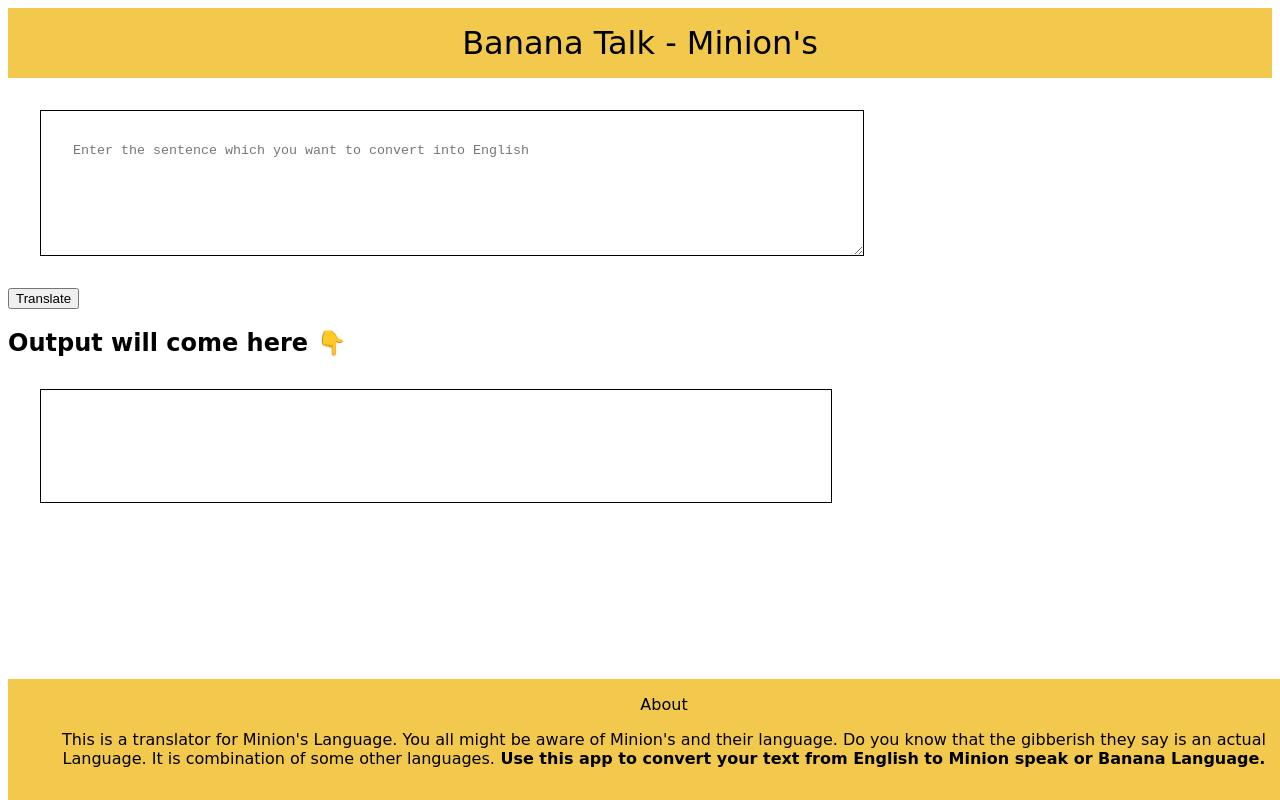
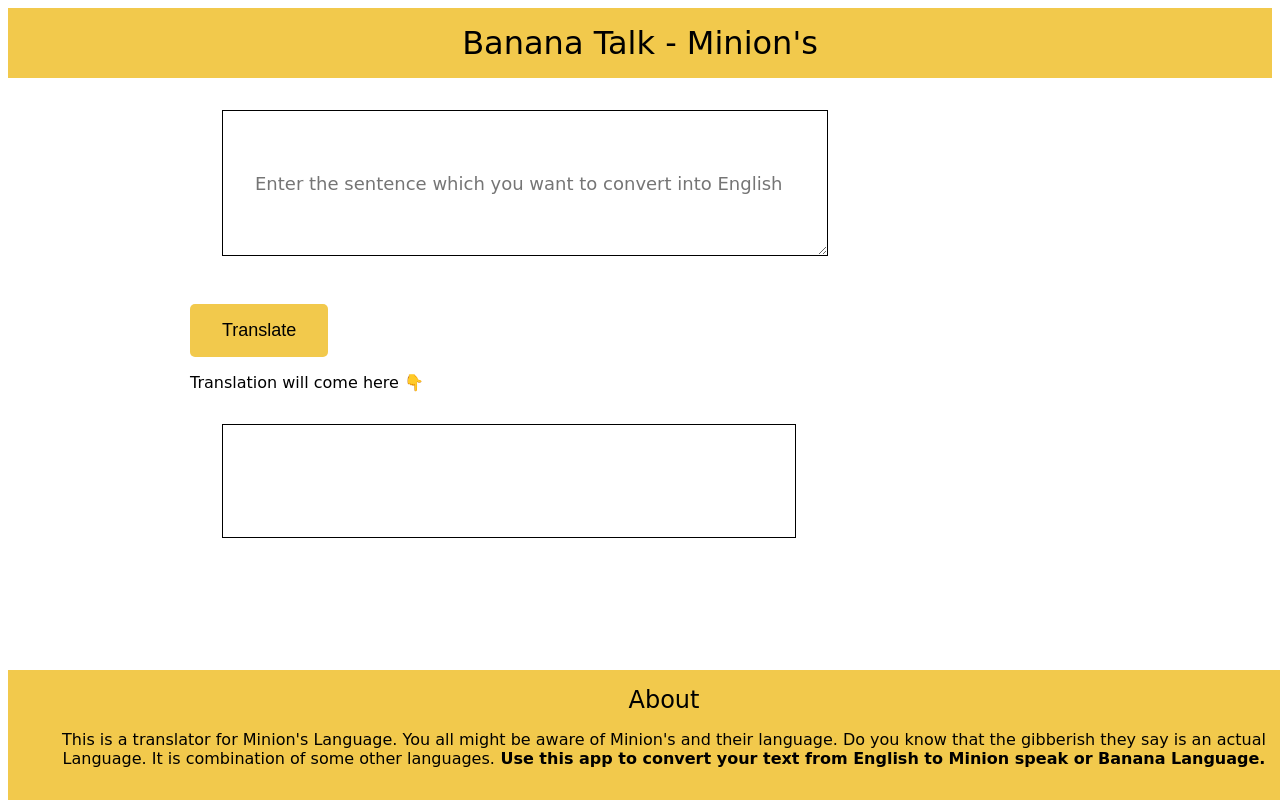
Before and after one commit to almondjain/translate-into-MinionLanguage, a plain HTML site: page index.html in a window 1280 px wide. Drawn offline with Linux system fonts and the light colour scheme.

Commit message:
worked on css

```diff
--- a/index.html
+++ b/index.html
@@ -15,17 +15,21 @@
     <nav>
         <div id="navigation-bar">Banana Talk - Minion's</div>
     </nav>
+
+    <div id = "block">
+
     <!-- Having block to enter data in English -->
     <textarea id="taking-input" placeholder="Enter the sentence which you want to convert into English"></textarea>
 
     <!-- Making Button to translate it-->
     <button id="translate-button">Translate</button>
 
-    <h2> Output will come here 👇</h2>
+    <div> Translation will come here 👇</div>
 
     <!-- Output box-->
     <div id="output"></div>
 
+</div>
     <!-- Footer -->
     <footer>
         <div id="about-sec">About</div>
--- a/styles.css
+++ b/styles.css
@@ -2,6 +2,10 @@
     --primary: #F2C94C;
     --black: #333333;
 }
+
+/* * {
+    box-sizing: border-box;
+} */
 
 body {
 
@@ -16,6 +20,9 @@ textarea{
     display: block;
     margin: 2rem;
     padding: 2rem;
+    font-size: large;
+    font-family: 'Kalam',cursive;
+    align-content: center;
 }
 
 #output{
@@ -25,6 +32,7 @@ textarea{
     margin: 2rem;
     padding: 1rem;
     display: block;
+    font-size: large;
 }
 
 #navigation-bar{
@@ -41,4 +49,29 @@ footer{
     padding: 1rem;
     background-color: var(--primary);
     text-align: center;
+    display:block;
 }
+
+#about-sec{
+    font-size: x-large;
+}
+
+#translate-button {
+    margin: 1rem 0rem;
+    padding: 1rem 2rem;
+    background-color: #f2c94c;
+    outline: 0;
+    border: 0;
+    /* transition: 0.3s; */
+    cursor: pointer;
+    font-size: large;
+    border-radius: 5px;
+
+}
+
+#block{
+     align-content: center;
+
+    width:900px;
+    margin:0 auto;
+}
```
